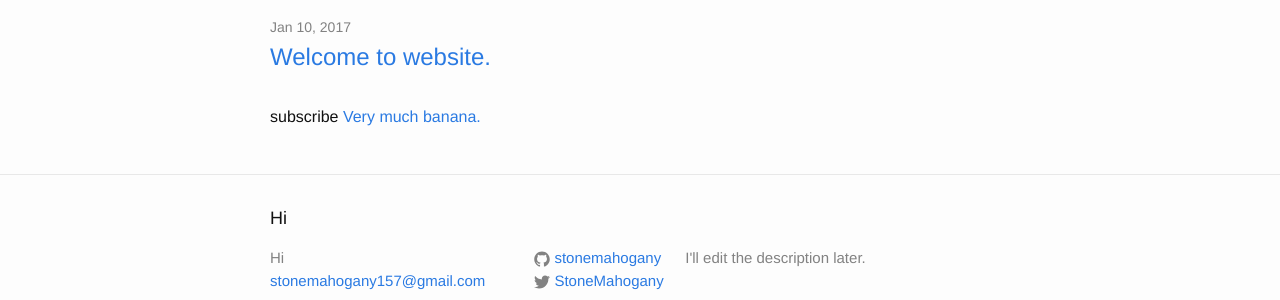
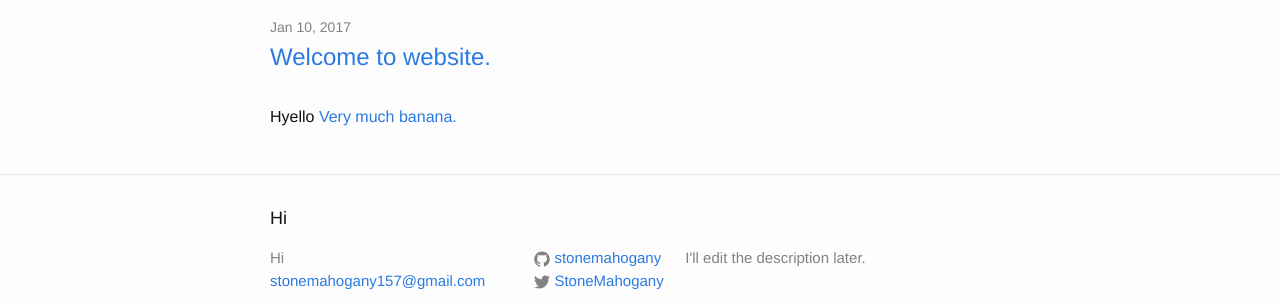
Before and after one commit to StoneMahogany/StoneMahogany.github.io, a Jekyll site: the page built from index.html, in a window 1280 px wide. Shown: the part 122-422 px from the top of the page. Built offline with Jekyll 4.4.1, drawn with Linux system fonts in a browser that asks for light colours.

Commit message:
Update index.html

```diff
--- a/index.html
+++ b/index.html
@@ -18,6 +18,6 @@ layout: default
     {% endfor %}
   </ul>
 
-  <p class="I am banana.">subscribe <a href="{{ "/feed.xml" | prepend: site.baseurl }}">Very much banana.</a></p>
+  <p class="Banana.">Hyello <a href="{{ "/feed.xml" | prepend: site.baseurl }}">Very much banana.</a></p>
 
 </div>
```
